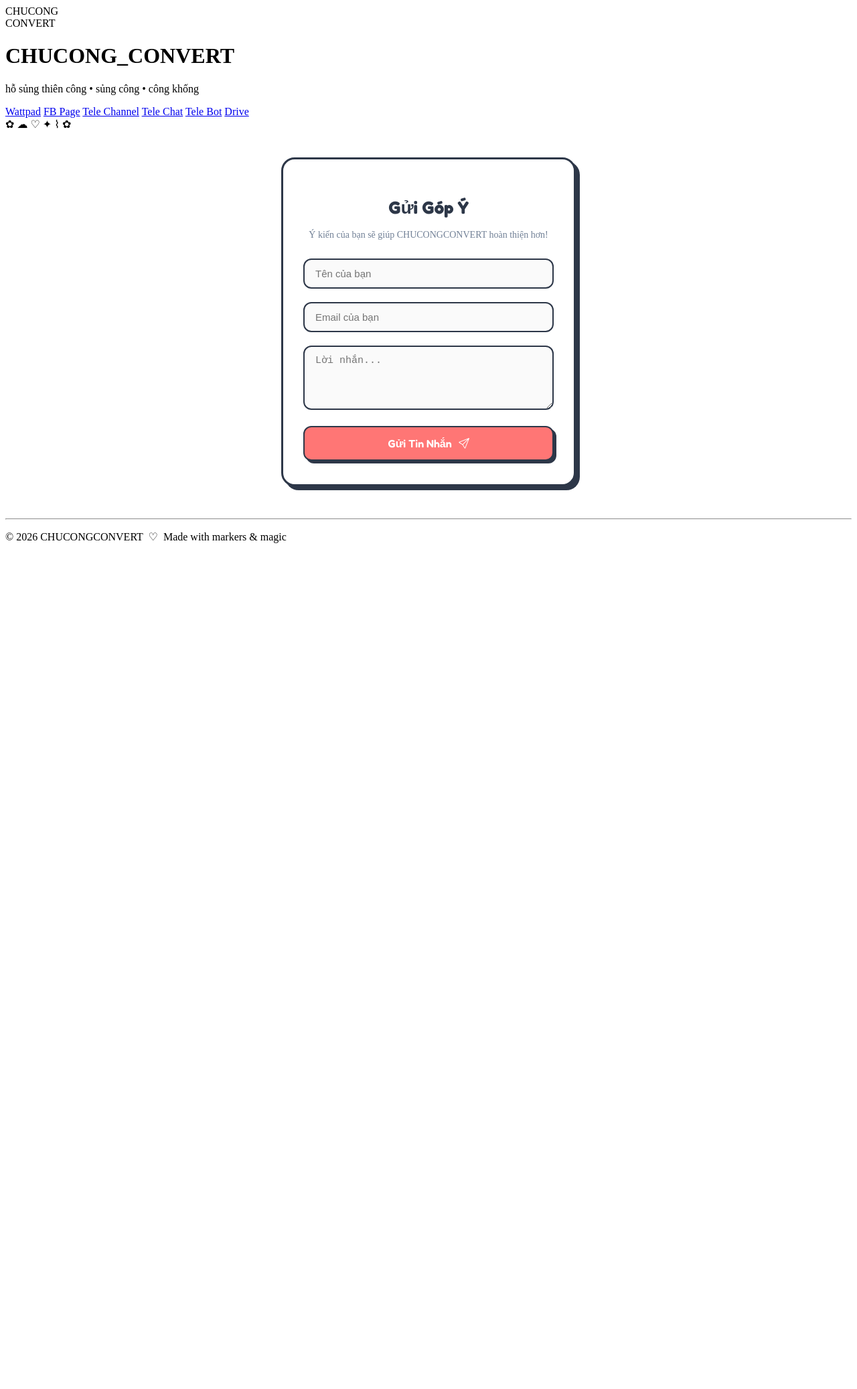
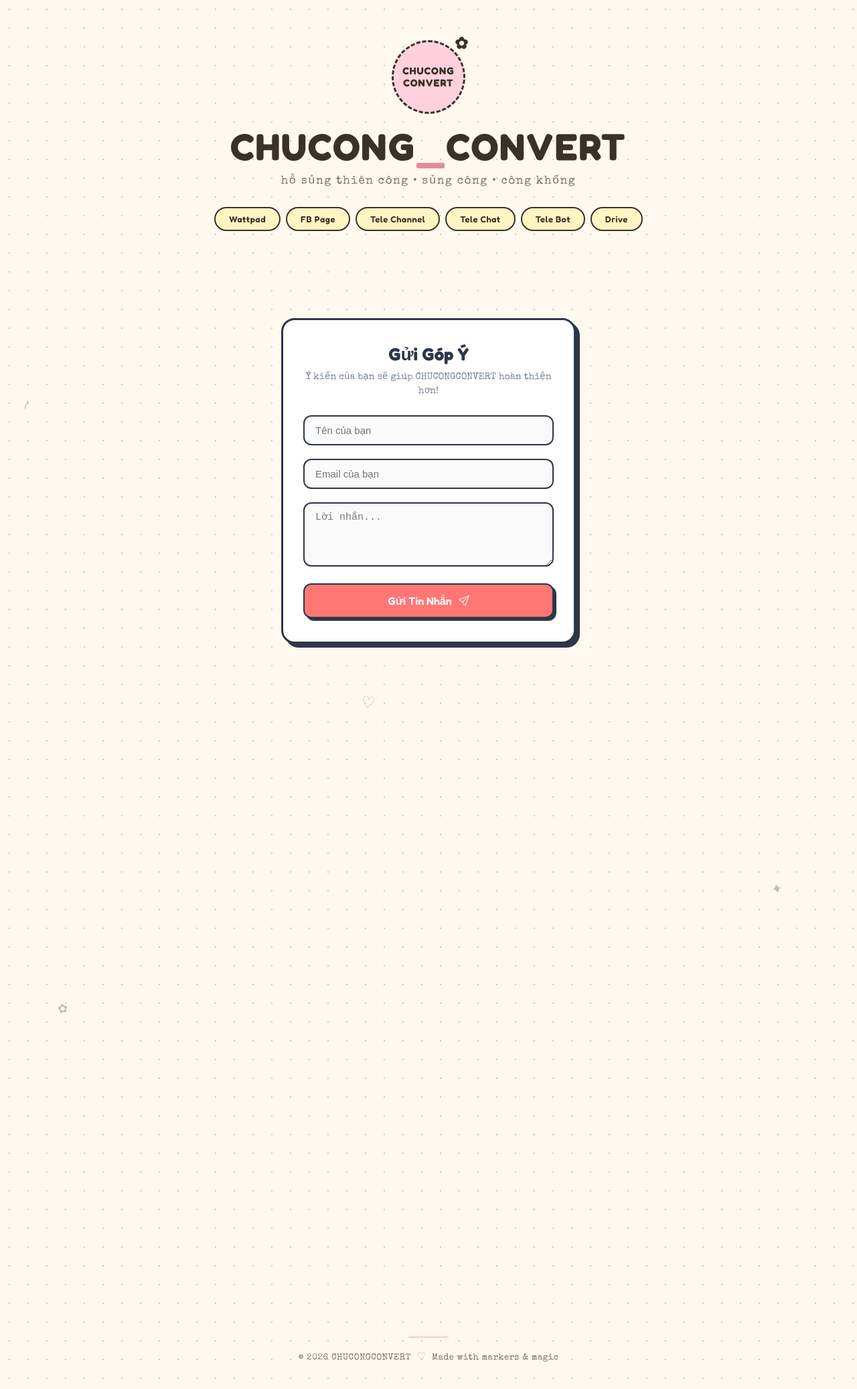
Before and after one commit to PhamNhaDoan/phamnhadoan.github.io, a Jekyll site: the page chucongconvert/contact/index.html, which Jekyll copies as it is, in a window 1280 px wide. Shown: the whole page at 67% size. Built offline with Jekyll 4.4.1, drawn with Linux system fonts in a browser that asks for light colours; before the commit the page ends 900 px from its top, so only the background shows below that.

Commit message:
Add stylesheet link for tooplate-poppy-studio.css

```diff
--- a/chucongconvert/contact/index.html
+++ b/chucongconvert/contact/index.html
@@ -8,6 +8,7 @@
 <link rel="preconnect" href="https://fonts.gstatic.com" crossorigin>
 <link href="https://fonts.googleapis.com/css2?family=Fredoka:wght@400;600;700&family=Special+Elite&display=swap" rel="stylesheet">
 <link rel="stylesheet" href="contact.css">
+<link rel="stylesheet" href="tooplate-poppy-studio.css">
 
 </head>
 <body>
```
